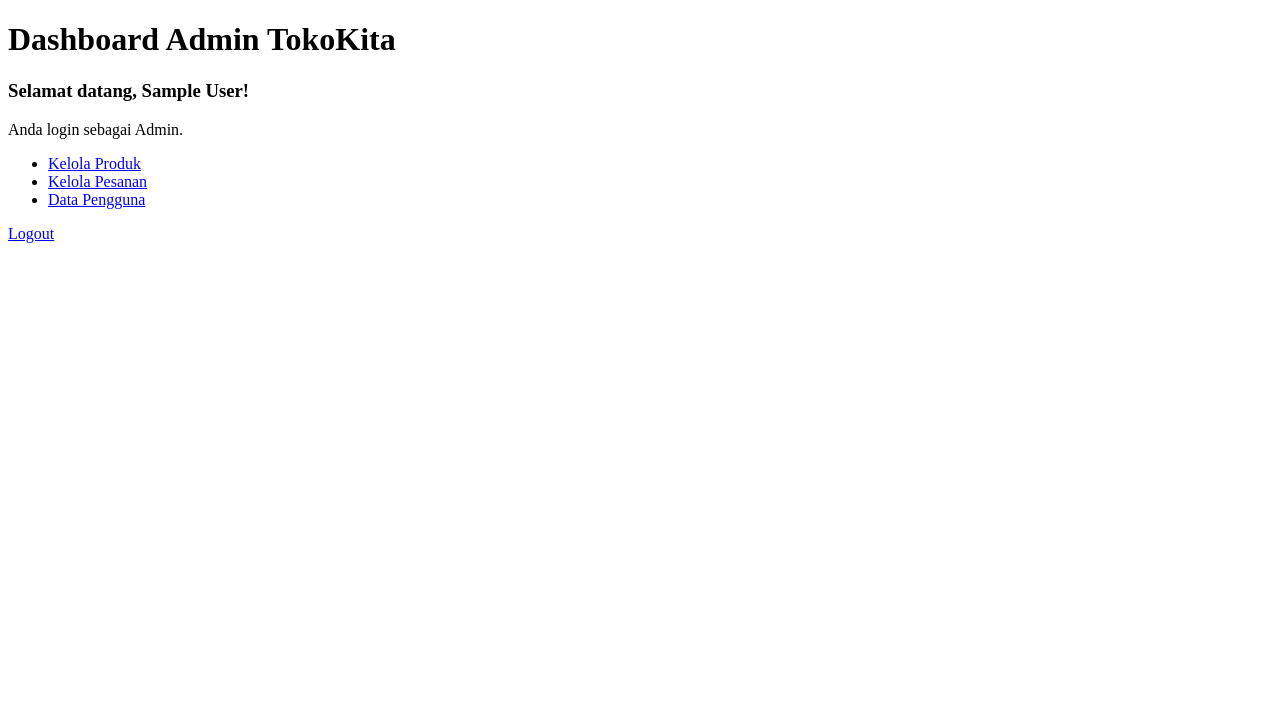
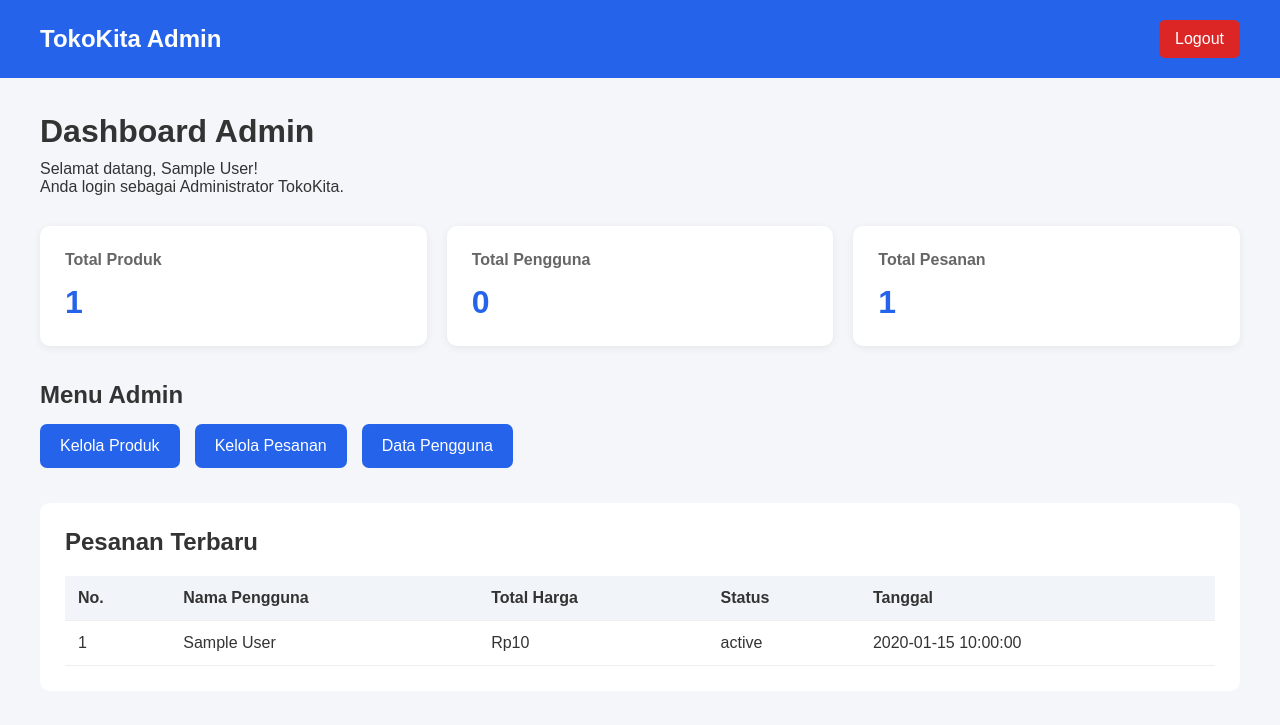
Before and after one commit to Modjas726/TR_PW_TokoKita, a PHP site: page /admin/index.php in a window 1280 px wide. Shown: the top 725 px of the page. Run offline with PHP 8.4, Linux system fonts and the light colour scheme; the visitor is signed in with stand-in values (Sample User, id 1); tables that the repository leaves empty or names only in its code hold one stand-in row (values such as "Sample post").

Commit message:
ubah index

```diff
--- a/admin/index.php
+++ b/admin/index.php
@@ -1,35 +1,248 @@
 
 <?php
 session_start();
+include "../config/database.php";
 
-//cek apakah rolenya admin
+// Cek apakah yang login adalah Admin
 if (!isset($_SESSION['role']) || $_SESSION['role'] != 'admin') {
     header("Location: ../auth/login.php");
     exit;
 }
+
+// Menghitung jumlah data
+$produk = mysqli_fetch_assoc(mysqli_query($conn, "SELECT COUNT(*) AS total FROM products"));
+$pengguna = mysqli_fetch_assoc(mysqli_query($conn, "SELECT COUNT(*) AS total FROM users WHERE role='user'"));
+$pesanan = mysqli_fetch_assoc(mysqli_query($conn, "SELECT COUNT(*) AS total FROM orders"));
+
+// Mengambil 5 pesanan terbaru
+$query_pesanan = mysqli_query($conn, "
+    SELECT orders.*, users.nama
+    FROM orders
+    LEFT JOIN users ON orders.user_id = users.id
+    ORDER BY orders.created_at DESC
+    LIMIT 5
+");
 ?>
 
 <!DOCTYPE html>
 <html lang="id">
 <head>
     <meta charset="UTF-8">
-    <title>Dashboard Admin</title>
+    <meta name="viewport" content="width=device-width, initial-scale=1.0">
+    <title>Dashboard Admin - TokoKita</title>
+
+    <style>
+        * {
+            margin: 0;
+            padding: 0;
+            box-sizing: border-box;
+            font-family: Arial, sans-serif;
+        }
+
+        body {
+            background: #f4f6f9;
+            color: #333;
+        }
+
+        .navbar {
+            background: #2563eb;
+            color: white;
+            padding: 20px 40px;
+            display: flex;
+            justify-content: space-between;
+            align-items: center;
+        }
+
+        .navbar h2 {
+            font-size: 24px;
+        }
+
+        .navbar a {
+            color: white;
+            text-decoration: none;
+            background: #dc2626;
+            padding: 10px 16px;
+            border-radius: 6px;
+        }
+
+        .container {
+            padding: 35px 40px;
+        }
+
+        .welcome {
+            margin-bottom: 30px;
+        }
+
+        .welcome h1 {
+            margin-bottom: 10px;
+        }
+
+        .statistik {
+            display: grid;
+            grid-template-columns: repeat(3, 1fr);
+            gap: 20px;
+            margin-bottom: 35px;
+        }
+
+        .card {
+            background: white;
+            padding: 25px;
+            border-radius: 10px;
+            box-shadow: 0 2px 8px #00000010;
+        }
+
+        .card h3 {
+            color: #666;
+            font-size: 16px;
+            margin-bottom: 15px;
+        }
+
+        .card h1 {
+            color: #2563eb;
+            font-size: 32px;
+        }
+
+        .menu {
+            display: flex;
+            gap: 15px;
+            flex-wrap: wrap;
+            margin-bottom: 35px;
+        }
+
+        .menu a {
+            background: #2563eb;
+            color: white;
+            text-decoration: none;
+            padding: 13px 20px;
+            border-radius: 7px;
+        }
+
+        .menu a:hover {
+            background: #1d4ed8;
+        }
+
+        .tabel {
+            background: white;
+            padding: 25px;
+            border-radius: 10px;
+            overflow-x: auto;
+        }
+
+        .tabel h2 {
+            margin-bottom: 20px;
+        }
+
+        table {
+            width: 100%;
+            border-collapse: collapse;
+        }
+
+        th, td {
+            padding: 13px;
+            text-align: left;
+            border-bottom: 1px solid #eee;
+        }
+
+        th {
+            background: #f1f5f9;
+        }
+
+        @media (max-width: 700px) {
+            .statistik {
+                grid-template-columns: 1fr;
+            }
+
+            .navbar {
+                padding: 20px;
+            }
+
+            .container {
+                padding: 25px 20px;
+            }
+        }
+    </style>
 </head>
+
 <body>
 
-<h1>Dashboard Admin TokoKita</h1>
+<div class="navbar">
+    <h2>TokoKita Admin</h2>
+    <a href="../auth/logout.php">Logout</a>
+</div>
 
-<h3>Selamat datang, <?php echo htmlspecialchars($_SESSION['nama']); ?>!</h3>
+<div class="container">
 
-<p>Anda login sebagai Admin.</p>
+    <div class="welcome">
+        <h1>Dashboard Admin</h1>
+        <p>Selamat datang, <?php echo htmlspecialchars($_SESSION['nama']); ?>!</p>
+        <p>Anda login sebagai Administrator TokoKita.</p>
+    </div>
 
-<ul>
-    <li><a href="produk.php">Kelola Produk</a></li>
-    <li><a href="pesanan.php">Kelola Pesanan</a></li>
-    <li><a href="pengguna.php">Data Pengguna</a></li>
-</ul>
+    <div class="statistik">
 
-<a href="../auth/logout.php">Logout</a>
+        <div class="card">
+            <h3>Total Produk</h3>
+            <h1><?php echo $produk['total']; ?></h1>
+        </div>
+
+        <div class="card">
+            <h3>Total Pengguna</h3>
+            <h1><?php echo $pengguna['total']; ?></h1>
+        </div>
+
+        <div class="card">
+            <h3>Total Pesanan</h3>
+            <h1><?php echo $pesanan['total']; ?></h1>
+        </div>
+
+    </div>
+
+    <h2 style="margin-bottom: 15px;">Menu Admin</h2>
+
+    <div class="menu">
+        <a href="produk.php">Kelola Produk</a>
+        <a href="pesanan.php">Kelola Pesanan</a>
+        <a href="pengguna.php">Data Pengguna</a>
+    </div>
+
+    <div class="tabel">
+        <h2>Pesanan Terbaru</h2>
+
+        <table>
+            <tr>
+                <th>No.</th>
+                <th>Nama Pengguna</th>
+                <th>Total Harga</th>
+                <th>Status</th>
+                <th>Tanggal</th>
+            </tr>
+
+            <?php
+            $no = 1;
+
+            if (mysqli_num_rows($query_pesanan) > 0) {
+                while ($row = mysqli_fetch_assoc($query_pesanan)) {
+            ?>
+
+            <tr>
+                <td><?php echo $no++; ?></td>
+                <td><?php echo htmlspecialchars($row['nama'] ?? 'Pengguna tidak ditemukan'); ?></td>
+                <td>Rp<?php echo number_format($row['total_harga'], 0, ',', '.'); ?></td>
+                <td><?php echo htmlspecialchars($row['status']); ?></td>
+                <td><?php echo htmlspecialchars($row['created_at']); ?></td>
+            </tr>
+
+            <?php
+                }
+            } else {
+                echo "<tr><td colspan='5'>Belum ada pesanan.</td></tr>";
+            }
+            ?>
+
+        </table>
+    </div>
+
+</div>
 
 </body>
 </html>
```
